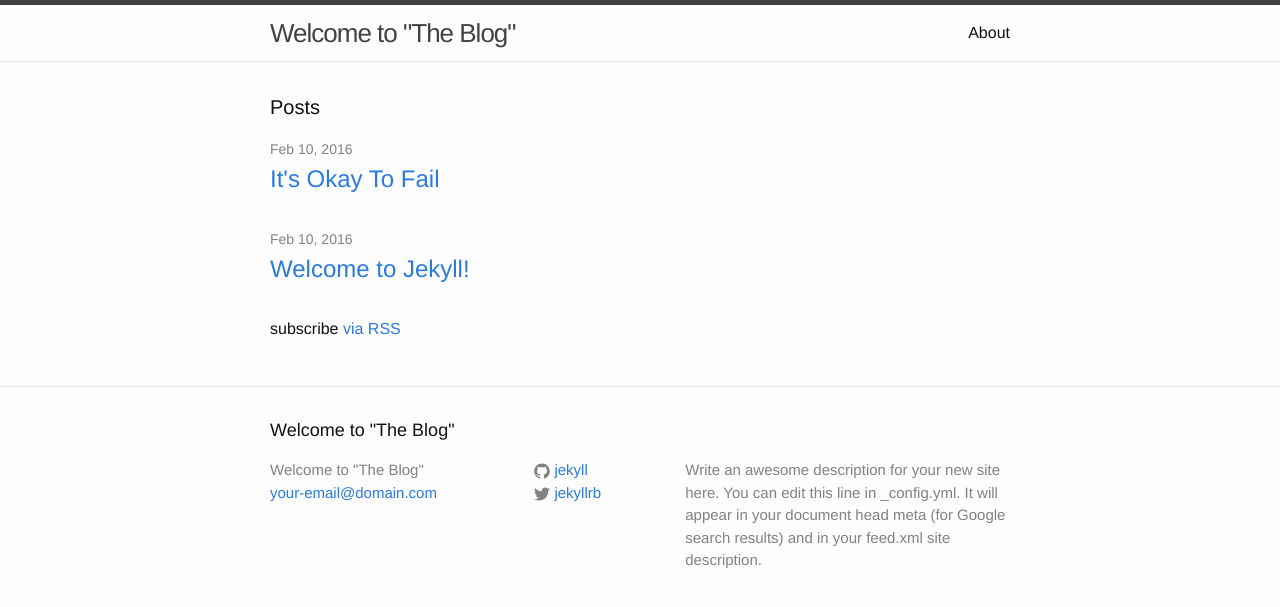
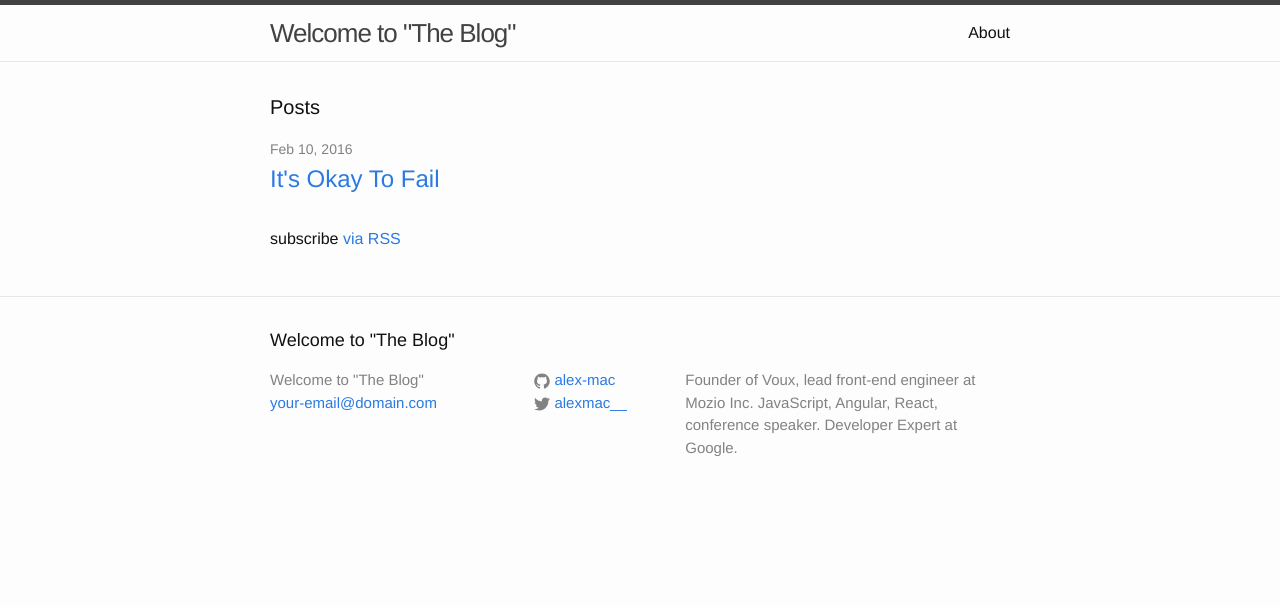
Before and after one commit to alex-mac/blog, a Jekyll site: the page built from index.html, in a window 1280 px wide. Shown: the top 607 px of the page. Built offline with Jekyll 4.4.1, drawn with Linux system fonts in a browser that asks for light colours.

```diff
--- a/_config.yml
+++ b/_config.yml
@@ -9,13 +9,11 @@
 title: Welcome to "The Blog"
 email: your-email@domain.com
 description: > # this means to ignore newlines until "baseurl:"
-  Write an awesome description for your new site here. You can edit this
-  line in _config.yml. It will appear in your document head meta (for
-  Google search results) and in your feed.xml site description.
+  Founder of Voux, lead front-end engineer at Mozio Inc. JavaScript, Angular, React, conference speaker. Developer Expert at Google.
 baseurl: "/blog/" # the subpath of your site, e.g. /blog
 url: "http://yourdomain.com" # the base hostname & protocol for your site
-twitter_username: jekyllrb
-github_username:  jekyll
+twitter_username: alexmac__
+github_username:  alex-mac
 
 # Build settings
 markdown: kramdown
```
Also changed, not shown: _posts/2016-02-09-welcome-to-jekyll.markdown (deleted, +0 -25 lines).
